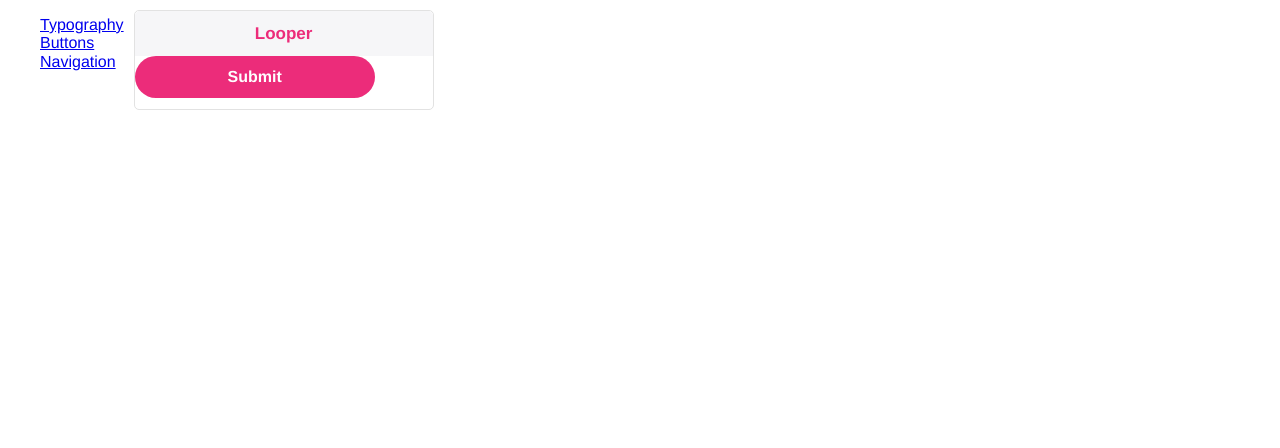
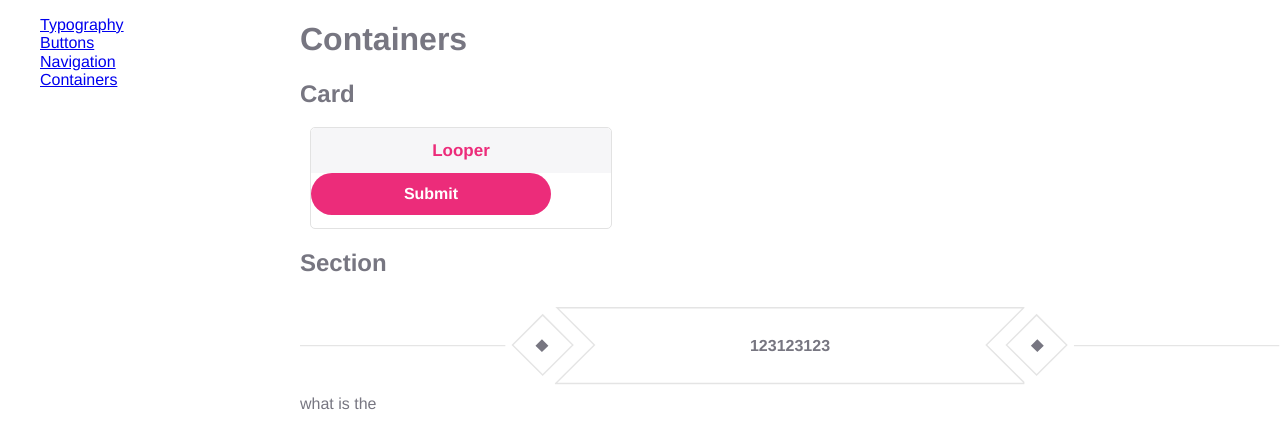
Before and after one commit to tomi-li/loops-ui, a Vue app: page /#/containers in a window 1280 px wide. Shown: the top 448 px of the page. Built offline with nearby package versions, Linux system fonts and the light colour scheme.

Commit message:
[feature] add section

```diff
--- a/src/App.vue
+++ b/src/App.vue
@@ -10,6 +10,9 @@
         </li>
         <li>
           <router-link to="/navigation">Navigation</router-link>
+        </li>
+        <li>
+          <router-link to="/containers">Containers</router-link>
         </li>
       </ul>
     </div>
@@ -24,6 +27,12 @@
 </script>
 
 <style lang="scss">
+  @import "consts";
+
+  body {
+    @include body;
+  }
+
   #app {
     font-family: 'Avenir', Helvetica, Arial, sans-serif;
     -webkit-font-smoothing: antialiased;
@@ -37,10 +46,10 @@
   }
 
   .navigation {
-
+    width: 300px;
   }
 
   .content {
-
+    flex: 1;
   }
 </style>
--- a/src/components/Section.vue
+++ b/src/components/Section.vue
@@ -1,15 +1,43 @@
 <template>
   <section>
-
+    <header v-show="showHeader">{{ header }}</header>
+    <div class="content">
+      <slot></slot>
+    </div>
   </section>
 </template>
 
 <script>
-  export default {};
+  export default {
+    props: {
+      header: {
+        type: String,
+        default: '',
+      },
+    },
+    created() {
+      console.log(this);
+    },
+    computed: {
+      showHeader() {
+        return this.header !== '';
+      },
+    },
+  };
 </script>
 
 <style lang="scss" scoped>
+  @import "../consts.scss";
+
   section {
+
+    header {
+      @include flex;
+      font-weight: bold;
+      background: url('../assets/section-header.svg') no-repeat center center;
+      background-size: 100%;
+      min-height: 7.7vw;
+    }
 
   }
 </style>
--- a/src/components/TopNavigation.vue
+++ b/src/components/TopNavigation.vue
@@ -1,7 +1,7 @@
 <template>
   <ul class="top-navigation">
     <li v-for="(link, index) in links">
-      <a class="link" @click="_onPress(index)" :class="{ active : index === activeIndex}">
+      <a class="link" @click="_onPress(index)" :class="{ active : index === activeIndex }">
         <span>{{ link.title }}</span>
       </a>
     </li>
@@ -23,9 +23,6 @@
     data: () => ({
       activeIndex: 0,
     }),
-    created() {
-      console.log(this);
-    },
     methods: {
       _onPress(index) {
         this.activeIndex = index;
--- a/src/consts.scss
+++ b/src/consts.scss
@@ -7,16 +7,14 @@ $bg-color: #f6f6f8;
 $bg-dark-color: #eaf0f8;
 
 $text-color: #777681;
-$text-bold-color: #b0b0bb;
+$text-secondary-color: #b0b0bb;
 
-* {
+@mixin body {
+  font-family: "Helvetica Neue", serif;
+  color: $text-color;
   box-sizing: border-box;
   display: flex;
   flex-direction: column;
-}
-
-body {
-  font-family: "Helvetica Neue", serif;
 }
 
 @mixin flex($align-items: center, $justify-content: center) {
--- a/src/pages/Containers.vue
+++ b/src/pages/Containers.vue
@@ -1,10 +1,22 @@
 <template>
   <div>
-    <lo-card header="Looper" :active="true" style="width: 300px;">
-      <div>
-        <lo-button title="Submit" type="primary"></lo-button>
-      </div>
-    </lo-card>
+    <h1> Containers </h1>
+
+    <section>
+      <h2> Card </h2>
+      <lo-card header="Looper" :active="true" style="width: 300px;">
+        <div>
+          <lo-button title="Submit" type="primary"></lo-button>
+        </div>
+      </lo-card>
+    </section>
+
+    <section>
+      <h2> Section </h2>
+      <lo-section header="123123123">
+        <span>what is the </span>
+      </lo-section>
+    </section>
   </div>
 </template>
 
```
Also changed, not shown: src/assets/section-header.svg (added).
